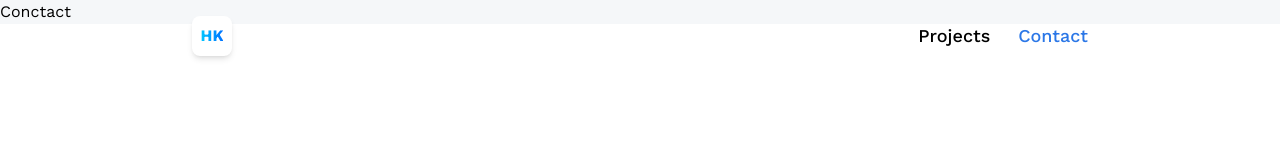
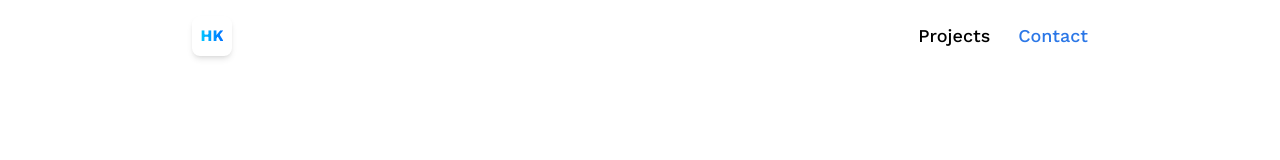
Before and after one commit to Haloriginee/3D2Y, a React (Vite) app: page /contact in a window 1280 px wide. Shown: the top 160 px of the page. Built offline with nearby package versions, Linux system fonts and the light colour scheme.

Commit message:
contact section begins

```diff
--- a/src/pages/Contact.jsx
+++ b/src/pages/Contact.jsx
@@ -2,7 +2,11 @@ import React from 'react'
 
 const Conctact = () => {
   return (
-    <div>Conctact</div>
+
+    <section>
+
+    </section>
+
   )
 }
 
```
